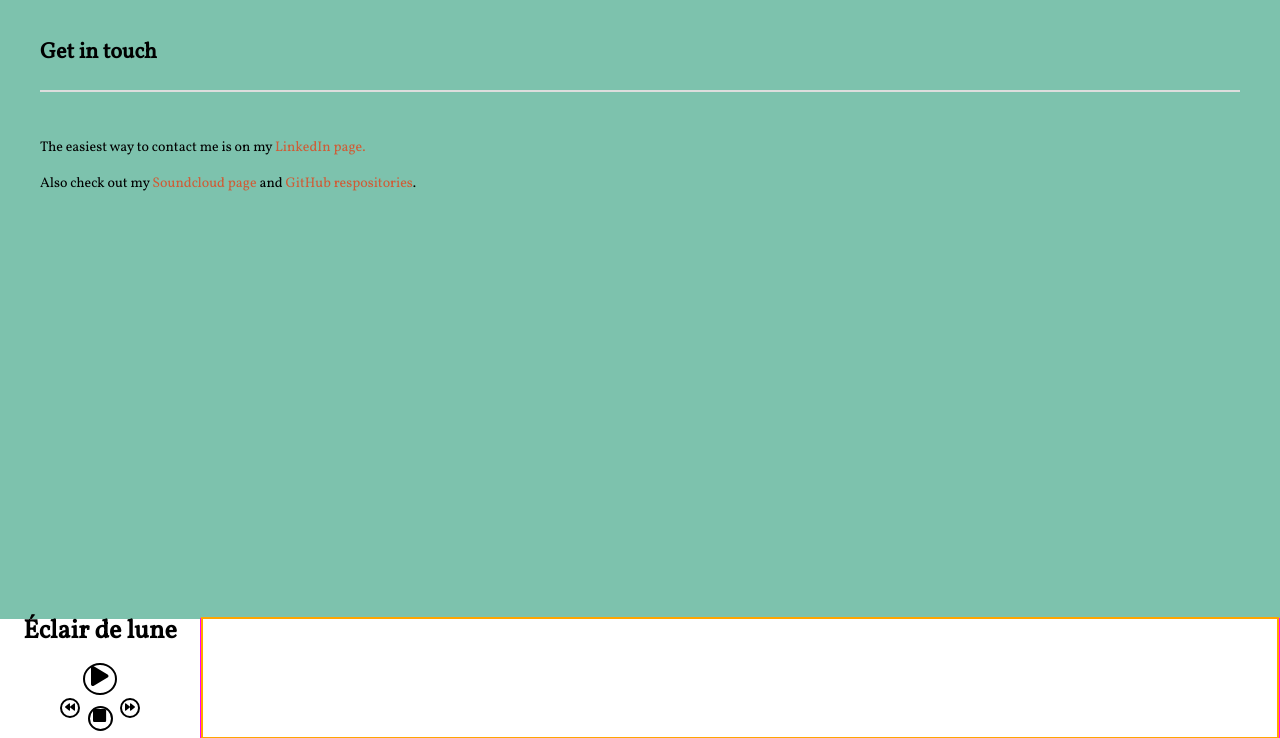
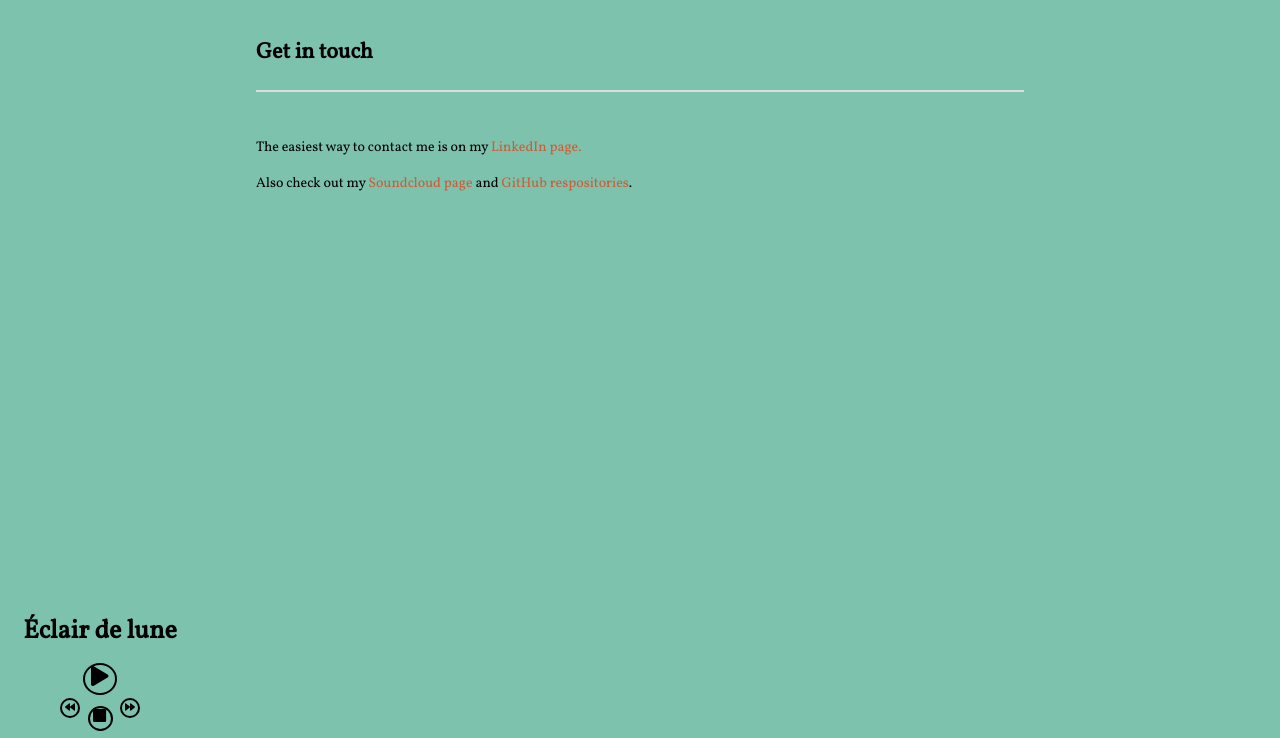
Before and after one commit to jamiecwebber/redvixenmusic, a React app: page /contact in a window 1280 px wide. Shown: the part 62-800 px from the top of the page. Built offline with nearby package versions, Linux system fonts and the light colour scheme; no server answers.

Commit message:
narrowed info pages

```diff
--- a/src/index.scss
+++ b/src/index.scss
@@ -24,7 +24,9 @@
 }
 
 .pageContent {
-	margin: 40px;
+	margin: 40px auto;
+	width: 60%;
+	min-width:500px;
 }
 
 p {
--- a/src/player/player.js
+++ b/src/player/player.js
@@ -330,7 +330,7 @@ class Player extends Component {
 				<div className='waveform'>
 					{/* <canvas id='fullwave' ref={this.full} /> */}
 					{/* this.state.player === 'playing' && <AudioAnalyser context={this.audioContext} source={this.bufferSource} max={this.state.arrayMax}/> */}
-					<canvas style={{border:'2px solid orange', height:'100%', width:'100%'}} ref={this.full}/>
+					<canvas style={{height:'100%', width:'100%'}} ref={this.full}/>
 				</div>
 
 				{/*<audio ref={ref => this.player = ref} /> */}
--- a/src/player/player.scss
+++ b/src/player/player.scss
@@ -5,6 +5,7 @@
 	height: 15vh;
 	display: flex;
 	flex-direction: row;
+	background-color: #7DC2AD;
 }
 
 .player-controls{
@@ -63,7 +64,6 @@
 }
 
 .waveform {
-	border: 1px solid magenta;
 	flex-grow: 1;
 	display: flex;
 	flex-direction:row;
@@ -72,7 +72,6 @@
 }
 
 #visualizer {
-	border: 1px solid green;
 	width: 10vh;
 	height: 10vh;
 }
```
